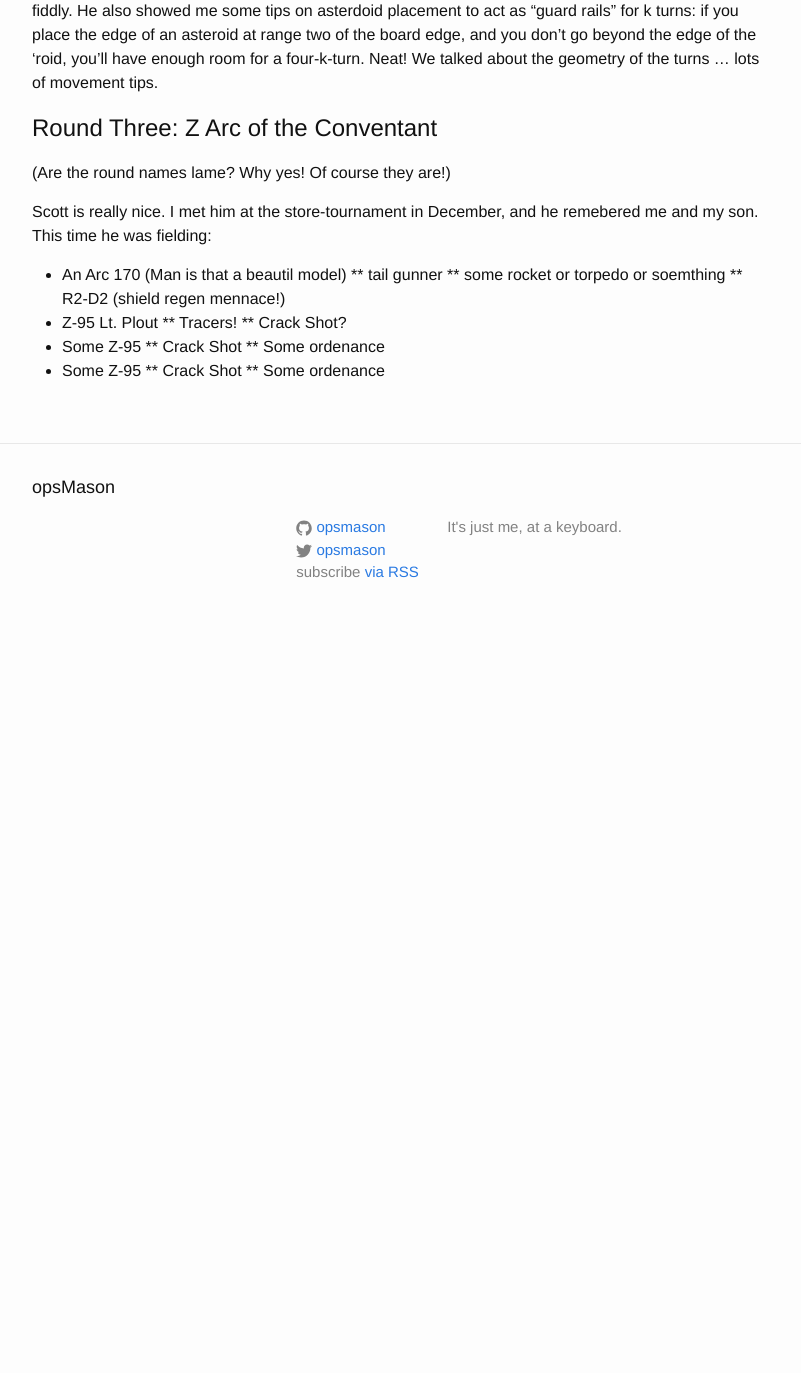
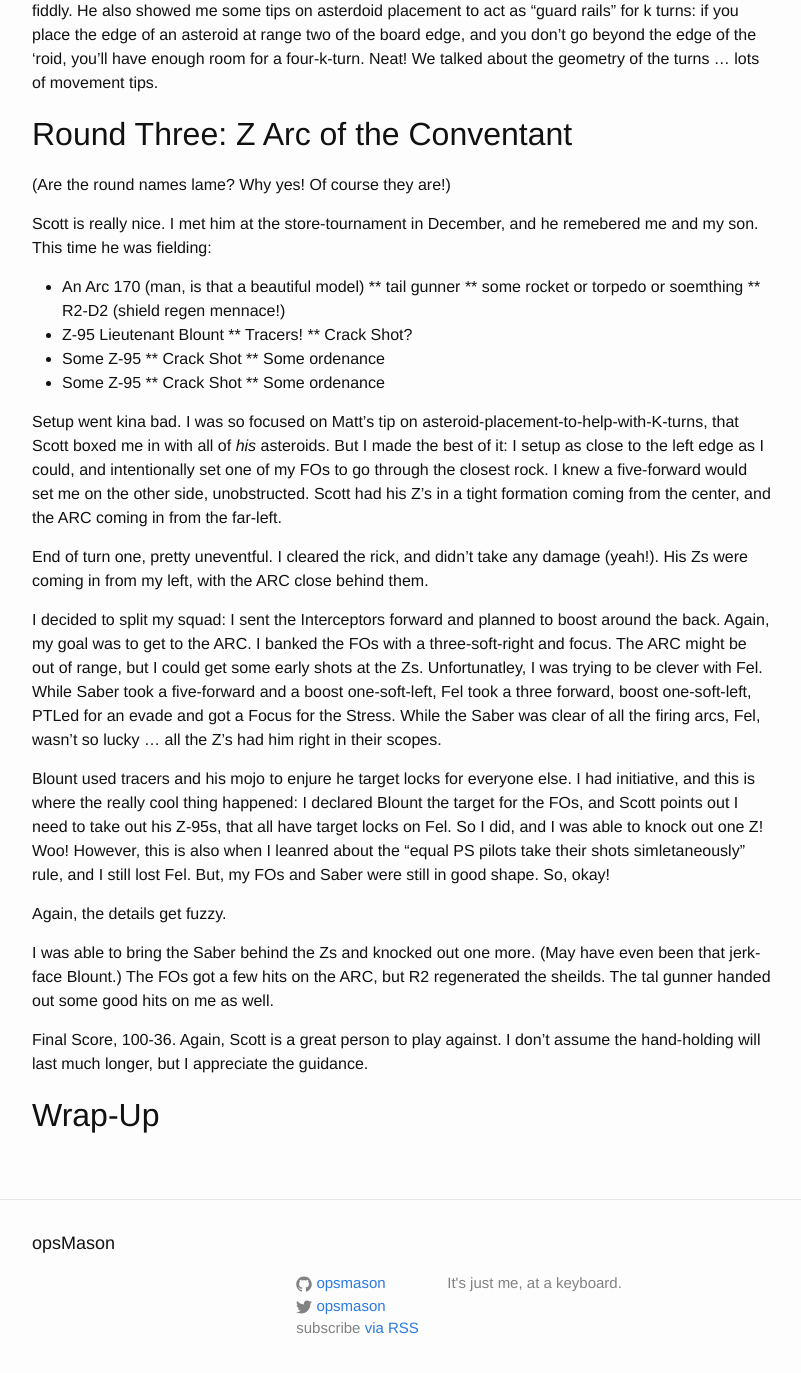
Before and after one commit to opsmason/opsmason.github.io, a Jekyll site: the page built from _posts/2017-01-19-battlereport.md, in a window 1280 px wide and 1400 px high, scrolled down 1356 px. Shown: the top 1373 px of the window, without its empty margins (238-1039 px from the left). Built offline with Jekyll 4.4.1, drawn with Linux system fonts in a browser that asks for light colours; before the commit the page ends 2000 px from its top, so only the background shows below that; some of the changed text lies outside the part shown.

Commit message:
Update 2017-01-19-battlereport.md

```diff
--- a/_posts/2017-01-19-battlereport.md
+++ b/_posts/2017-01-19-battlereport.md
@@ -43,16 +44,16 @@
 
 Final score: 100 - 0. Matt was really nice, and showed me an alternative formation that was a lot less fiddly. He also showed me some tips on asterdoid placement to act as "guard rails" for k turns: if you place the edge of an asteroid at range two of the board edge, and you don't go beyond the edge of the 'roid, you'll have enough room for a four-k-turn. Neat! We talked about the geometry of the turns ... lots of movement tips.
 
-# Round Three: Z Arc of the Conventant
+## Round Three: Z Arc of the Conventant
 (Are the round names lame? Why yes! Of course they are!)
 
 Scott is really nice. I met him at the store-tournament in December, and he remebered me and my son. This time he was fielding:
 
-* An Arc 170 (Man is that a beautil model)
+* An Arc 170 (man, is that a beautiful model)
 ** tail gunner
 ** some rocket or torpedo or soemthing
 ** R2-D2 (shield regen mennace!)
-* Z-95 Lt. Plout
+* Z-95 Lieutenant Blount
 ** Tracers!
 ** Crack Shot?
 * Some Z-95
@@ -61,3 +62,20 @@
 * Some Z-95
 ** Crack Shot
 ** Some ordenance
+
+Setup went kina bad. I was so focused on Matt's tip on asteroid-placement-to-help-with-K-turns, that Scott boxed me in with all of *his* asteroids. But I made the best of it: I setup as close to the left edge as I could, and intentionally set one of my FOs to go through the closest rock. I knew a five-forward would set me on the other side, unobstructed. Scott had his Z's in a tight formation coming from the center, and the ARC coming in from the far-left.
+
+End of turn one, pretty uneventful. I cleared the rick, and didn't take any damage (yeah!). His Zs were coming in from my left, with the ARC close behind them.
+
+I decided to split my squad: I sent the Interceptors forward and planned to boost around the back. Again, my goal was to get to the ARC. I banked the FOs with a three-soft-right and focus. The ARC might be out of range, but I could get some early shots at the Zs. Unfortunatley, I was trying to be clever with Fel. While Saber took a five-forward and a boost one-soft-left, Fel took a three forward, boost one-soft-left, PTLed for an evade and got a Focus for the Stress. While the Saber was clear of all the firing arcs, Fel, wasn't so lucky ... all the Z's had him right in their scopes.
+
+Blount used tracers and his mojo to enjure he target locks for everyone else. I had initiative, and this is where the really cool thing happened: I declared Blount the target for the FOs, and Scott points out I need to take out his Z-95s, that all have target locks on Fel. So I did, and I was able to knock out one Z! Woo! However, this is also when I leanred about the "equal PS pilots take their shots simletaneously" rule, and I still lost Fel. But, my FOs and Saber were still in good shape. So, okay!
+
+Again, the details get fuzzy.
+
+I was able to bring the Saber behind the Zs and knocked out one more. (May have even been that jerk-face Blount.) The FOs got a few hits on the ARC, but R2 regenerated the sheilds. The tal gunner handed out some good hits on me as well.
+
+Final Score, 100-36. Again, Scott is a great person to play against. I don't assume the hand-holding will last much longer,
+but I appreciate the guidance.
+
+## Wrap-Up
```
Also changed, not shown: other parts of _posts/2017-01-19-battlereport.md (+2 -1 lines).
